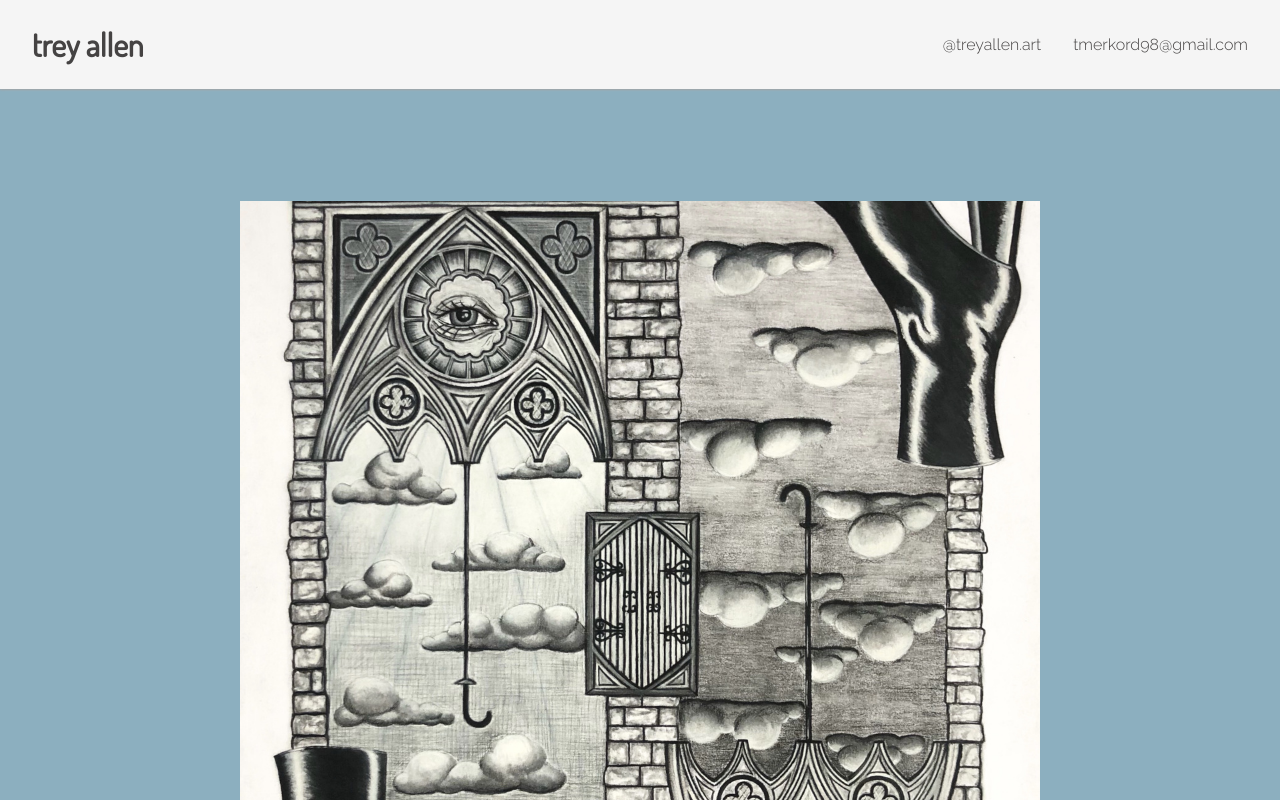
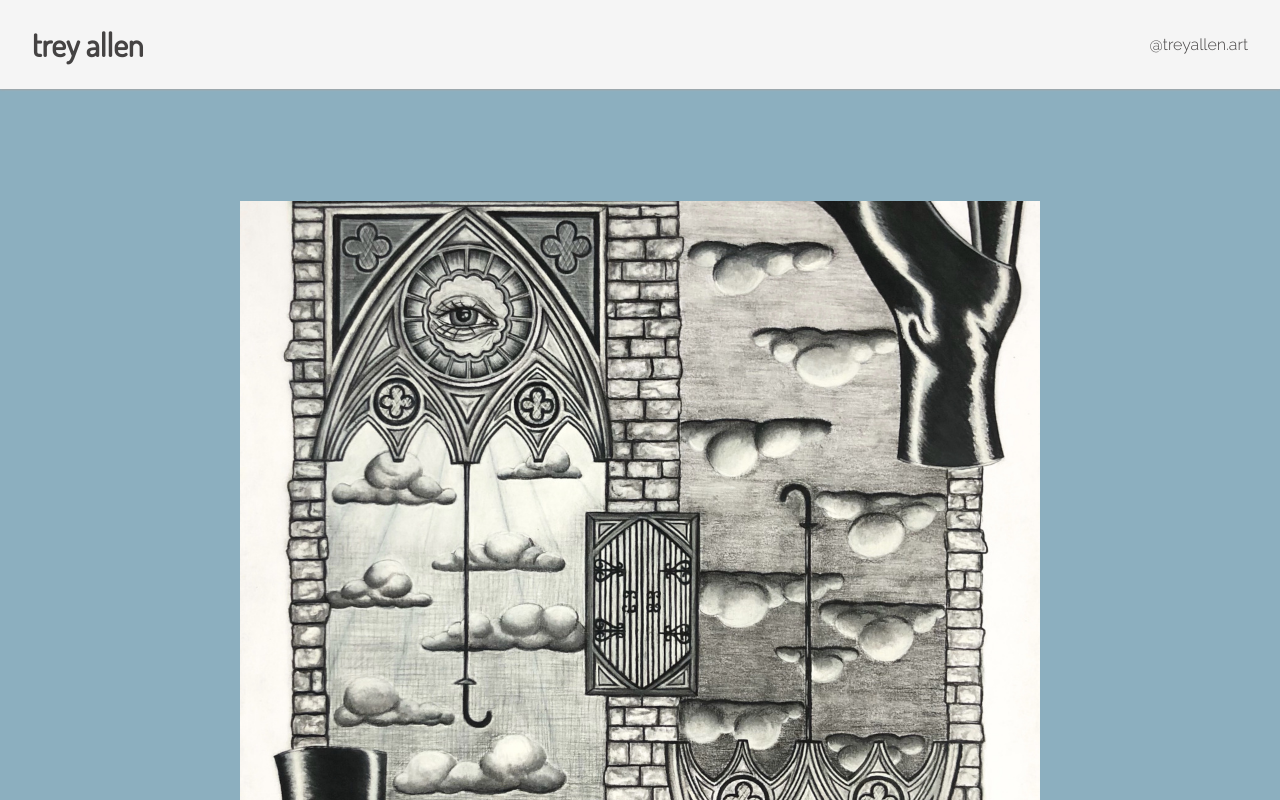
Before and after one commit to tuckbick/treyallen.art, a Gatsby site: page / in a window 1280 px wide. Shown: the top 800 px of the page. Built offline with nearby package versions, Linux system fonts and the light colour scheme; Gatsby itself is replaced by a stand-in of ours.

Commit message:
remove email address

```diff
--- a/src/components/header/index.tsx
+++ b/src/components/header/index.tsx
@@ -25,11 +25,6 @@ const Header = () => (
                         @treyallen.art
                     </a>
                 </li>
-                <li>
-                    <a href="mailto:tmerkord98@gmail.com">
-                        tmerkord98@gmail.com
-                    </a>
-                </li>
             </ul>
         </nav>
     </header>
```
